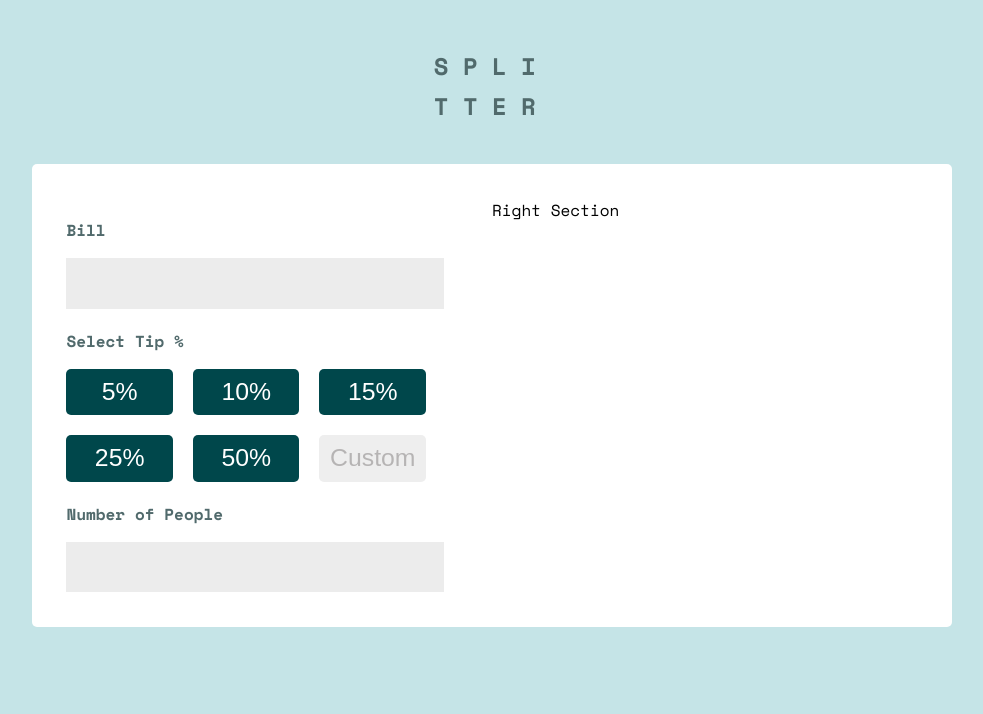
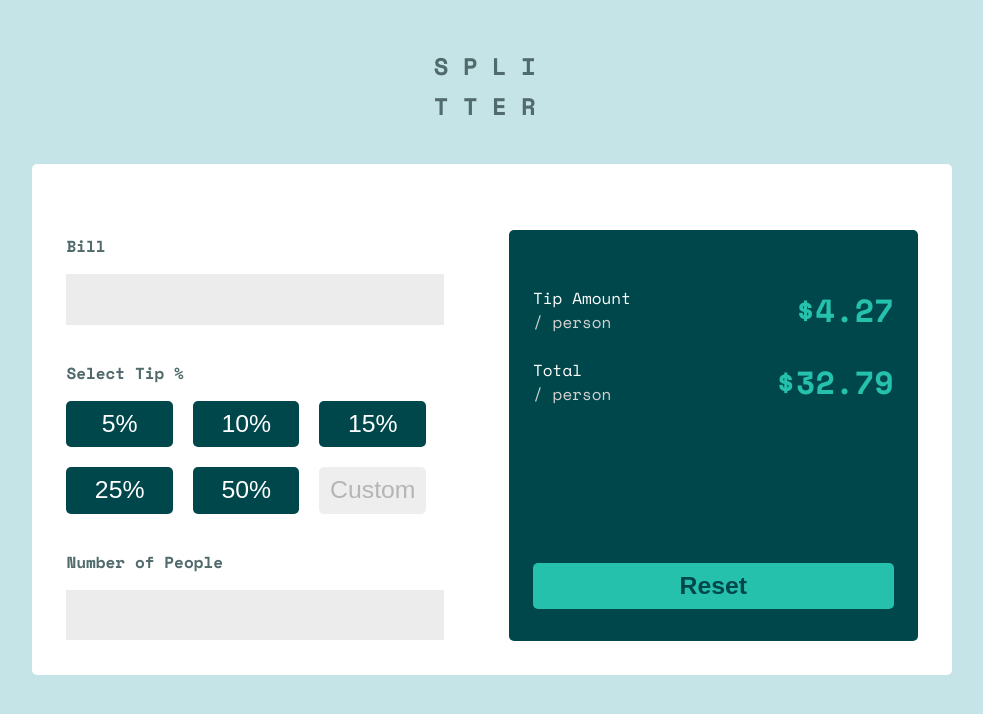
Before and after one commit to BlastChrome/Tip-Calculator, a React (Create React App) app in the folder tip-calculator/: page / in a window 1280 px wide. Shown: the top 714 px of the page, without its empty margins (148-1131 px from the left). Built offline with nearby package versions, Linux system fonts and the light colour scheme.

Commit message:
Basic styling done, need to pull apart into React Components

```diff
--- a/tip-calculator/public/css/main.css
+++ b/tip-calculator/public/css/main.css
@@ -38,7 +38,7 @@ label {
   display: block;
   margin-bottom: 0.55rem;
   font-weight: bold;
-  margin: 1.25rem 0 1rem 0;
+  margin: 2.25rem 0 1rem 0;
 }
 input {
   background-color: rgb(236, 236, 236);
@@ -62,6 +62,8 @@ input {
   background-color: #ffffff;
   display: flex;
   flex-direction: column;
+  justify-content: space-between;
+  margin-bottom: 1.5rem;
 }
 
 .btn {
@@ -87,6 +89,37 @@ input {
   max-width: 511px;
 }
 
+.total-container {
+  background-color: var(--btn-bg-clr);
+  margin-top: 2rem;
+  padding: 1rem;
+  border-radius: 5px;
+}
+.total-container .reset-btn {
+  max-width: 100%;
+  min-width: 100%;
+  background-color: var(--tip-total-clr);
+  color: var(--btn-bg-clr);
+  font-weight: bold;
+  margin-top: 1.5rem;
+}
+.text-container {
+  display: flex;
+  justify-content: space-between;
+  align-items: center;
+  margin-top: 1.5rem;
+}
+.text-container p {
+  color: #ffffff;
+}
+.text-container h2 {
+  color: var(--tip-total-clr);
+}
+.text-container span {
+  display: block;
+  color: lightgray;
+}
+
 /* smallest mobile size */
 @media screen and (min-width: 320px) {
   body {
@@ -101,7 +134,7 @@ input {
     padding: 0.86rem 1.5rem;
   }
   .btn {
-    width: 7.813rem;
+    width: 18.813rem;
     height: 3.438rem;
   }
   .btn-container {
@@ -135,6 +168,16 @@ input {
   .tip-body {
     flex-direction: row;
   }
+  .bot-right-section {
+    min-width: 48%;
+  }
+  .total-container {
+    padding: 2rem 1.5rem;
+    min-height: 93%;
+    display: flex;
+    flex-direction: column;
+    justify-content: space-between;
+  }
 }
 
 /* small laptop size*/
@@ -144,6 +187,9 @@ input {
   .tip-body {
     padding: 2.15rem 2.15rem;
   }
+  .total-container h2 {
+    font-size: 2rem;
+  }
 }
 
 /* primary desktop size */
--- a/tip-calculator/src/App.js
+++ b/tip-calculator/src/App.js
@@ -24,7 +24,27 @@ const App = () => {
               <label htmlFor="Number">Number of People</label>
               <input type="text" name="Number" />
             </div>
-            <div className="bot-right-section">Right Section</div>
+            <div className="bot-right-section">
+              <div className="total-container">
+                <div className="seperator-div">
+                  <div className="text-container">
+                    <p>
+                      Tip Amount <span> / person</span>
+                    </p>
+                    <h2>$4.27</h2>
+                  </div>
+                  <div className="text-container">
+                    <p>
+                      Total <span> / person</span>
+                    </p>
+                    <h2>$32.79</h2>
+                  </div>
+                </div>
+                <div className="button-container">
+                  <button className="btn reset-btn">Reset</button>
+                </div>
+              </div>
+            </div>
           </div>
         </div>
       </body>
```
